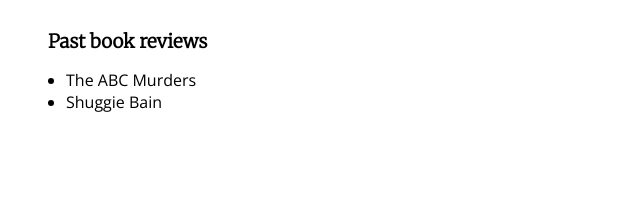
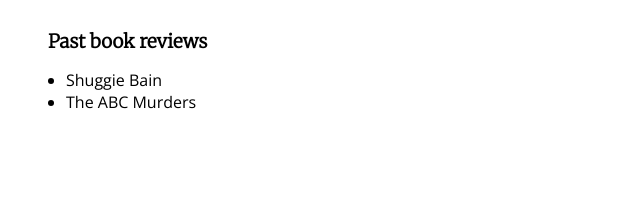
Before and after one commit to nngrey19/nngrey19.github.io, a plain HTML site: page books/books.html in a window 1280 px wide. Shown: the part 598-800 px from the top of the page, 0-640 px from the left. Drawn offline with nearby package versions, Linux system fonts and the light colour scheme.

Commit message:
new review

```diff
--- a/books/books.html
+++ b/books/books.html
@@ -42,8 +42,12 @@
           <div class="pt5">
             <h3>Past book reviews</h3>
             <ul>
-              <li><a href="/books/reviews/2021/abc.html">The ABC Murders</a></li>
-              <li><a href="/books/reviews/2021/shuggie.html">Shuggie Bain</a></li>
+              <li>
+                <a href="/books/reviews/2021/shuggie.html">Shuggie Bain</a>
+              </li>
+              <li>
+                <a href="/books/reviews/2021/abc.html">The ABC Murders</a>
+              </li>
             </ul>
           </div>
         </div>
```
